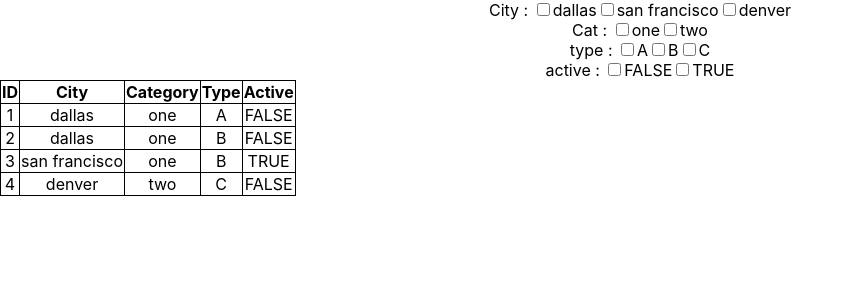
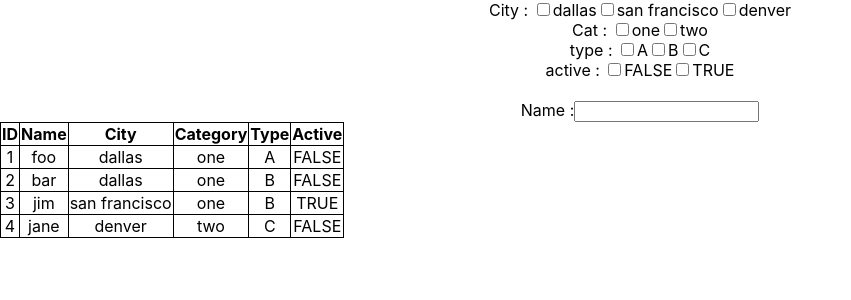
Before and after one commit to stagline/react-filter, a React (Create React App) app: page / in a window 1280 px wide. Shown: the top 300 px of the page, without its empty margins (0-851 px from the left). Built offline with nearby package versions, Linux system fonts and the light colour scheme.

Commit message:
final updates

```diff
--- a/src/Dyanmic.jsx
+++ b/src/Dyanmic.jsx
@@ -11,22 +11,13 @@ const Dynamic = () => {
   });
   const maicolumns = [
     { path: "id", name: "ID" },
+    { path: "name", name: "Name" },
     { path: "city", name: "City" },
     { path: "category", name: "Category" },
     { path: "type", name: "Type" },
     { path: "active", name: "Active" },
     // { path: "state", name: "State" },
   ];
-
-  let a = Object.keys(maicolumns[0]);
-
-  let arrData = a.filter(function (e) {
-    return e !== "id";
-  });
-  arrData = arrData.filter(function (e) {
-    return e !== "name";
-  });
-  console.log(arrData, "arrData");
 
   const maidata = [
     {
@@ -205,6 +196,15 @@ const Dynamic = () => {
           {c}
         </>
       ))}
+      <br />
+      <br />
+      Name :
+      <input
+        type="text"
+        onChange={(e) =>
+          setFilterState({ ...filterState, name: e.target.value })
+        }
+      />
       <table style={tableStyle}>
         <tbody>
           <tr>
```
